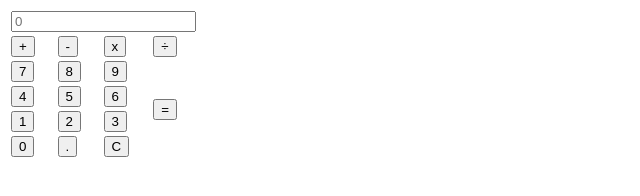
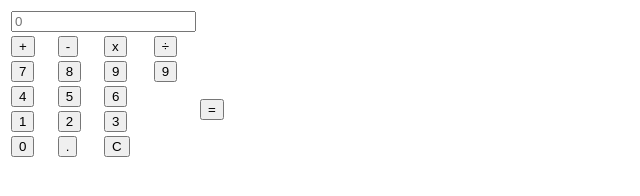
Before and after one commit to TEAM-SOLID-2022/git-demo, a plain HTML site: page calculator.html in a window 1280 px wide. Shown: the whole page, without its empty margins (0-640 px from the left). Drawn offline with Linux system fonts and the light colour scheme.

Commit message:
hello world

```diff
--- a/calculator.html
+++ b/calculator.html
@@ -20,6 +20,7 @@
       <tr>
         <td><input type="button" value="7" onclick="dsp('7')" /></td>
         <td><input type="button" value="8" onclick="dsp('8')" /></td>
+        <td><input type="button" value="9" onclick="dsp('9')" /></td>
         <td><input type="button" value="9" onclick="dsp('9')" /></td>
         <td rowspan="4"><input type="button" value="=" onclick="calc()" /></td>
       </tr>
```
